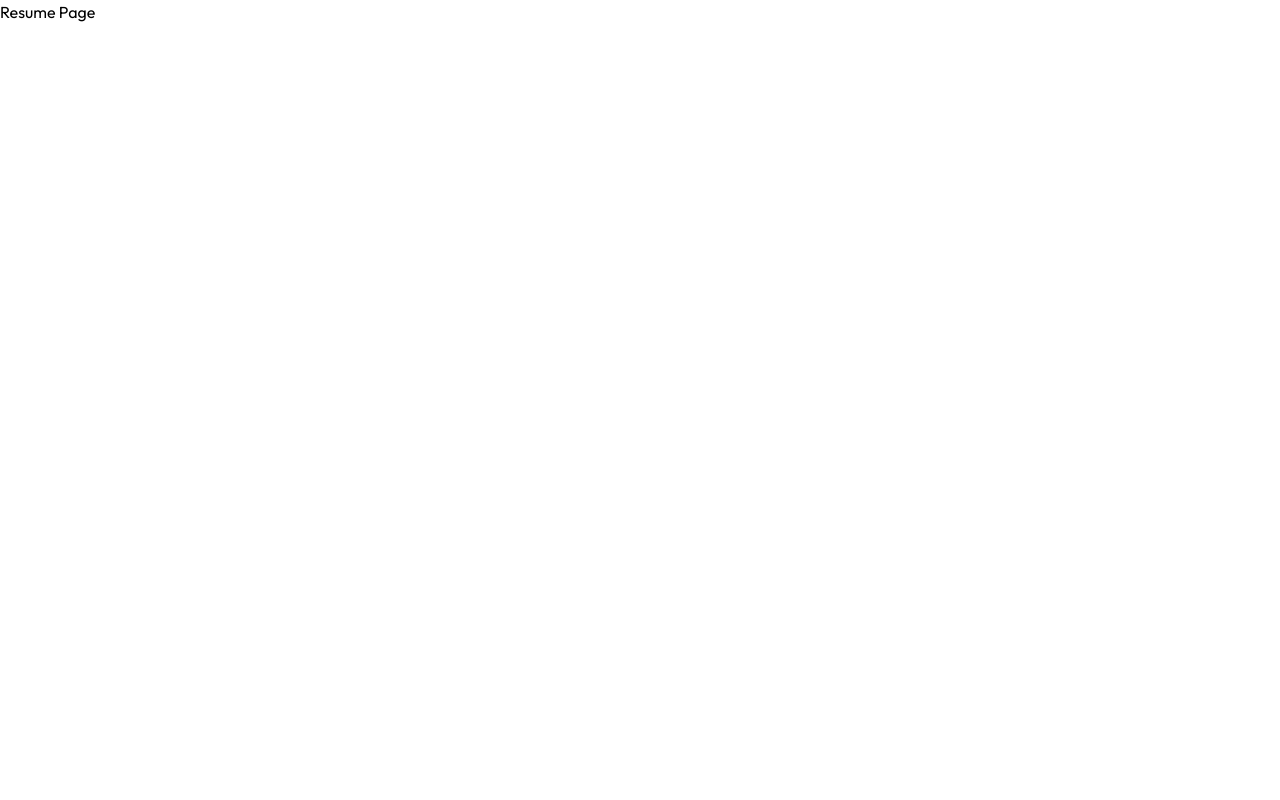
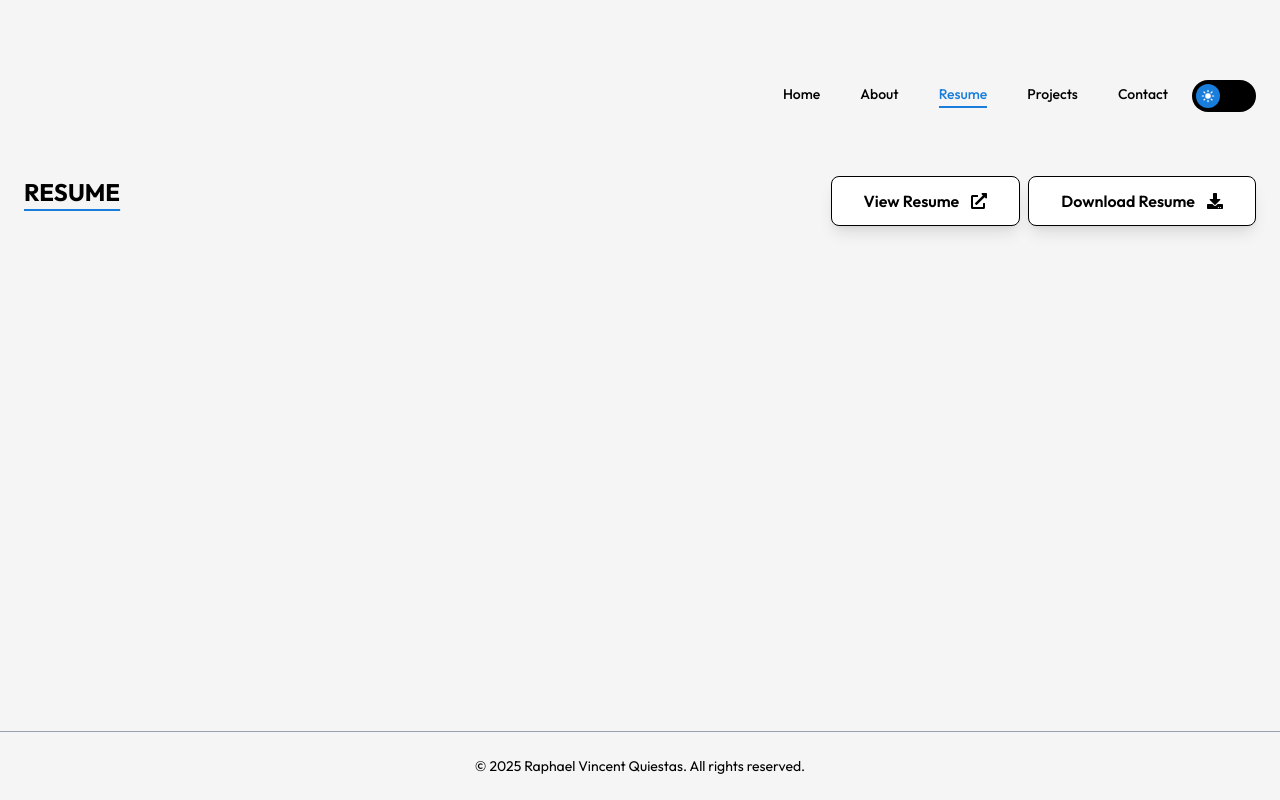
Before and after one commit to rvquiestas/my-portfolio, a React (Vite) app in the folder frontend/: page /resume in a window 1280 px wide. Built offline with nearby package versions, Linux system fonts and the light colour scheme; the HTML template or start-up script is replaced by a standard one.

Commit message:
Add Resume.jsx
+ Add PDF Viewer + PDF Download

```diff
--- a/frontend/src/components/Navbar.jsx
+++ b/frontend/src/components/Navbar.jsx
@@ -10,7 +10,7 @@ const Navbar = ({ currentPage = "Home" }) => {
   const navLinks = [
     { name: "Home", path: "/" },
     { name: "About", path: "/about" },
-    { name: "Resume", path: "/" },
+    { name: "Resume", path: "/resume" },
     { name: "Projects", path: "/" },
     { name: "Contact", path: "/" },
   ];
--- a/frontend/src/pages/Resume.jsx
+++ b/frontend/src/pages/Resume.jsx
@@ -1,10 +1,72 @@
-import React from 'react'
+import { useEffect } from 'react'
+import PageTransition from '../components/PageTransition'
+import { ThemeProvider } from '../Context/ThemeContext'
+import Navbar from '../components/Navbar'
+import Footer from '../components/Footer'
+import Container from '../components/Container'
+import Title from '../components/Title'
+import { FaExternalLinkAlt, FaDownload } from "react-icons/fa"
 
 const Resume = () => {
+  useEffect(() => {
+    document.body.classList.add("bg-bg");
+
+    return () => {
+      document.body.classList.remove("bg-bg");
+    };
+  }, []);
+
+  const handleViewResume = () => {
+    window.open('/rv-resume.pdf', '_blank');
+  };
+
+      const onButtonClick = () => {
+        const pdfUrl = "/rv-resume.pdf";
+        const link = document.createElement("a");
+        link.href = pdfUrl;
+        link.download = "rv-resume.pdf";
+        document.body.appendChild(link);
+        link.click();
+        document.body.removeChild(link);
+    };
+
   return (
-    <div>
-      <h1>Resume Page</h1>
-    </div>
+    <PageTransition key="resume-content">
+      <ThemeProvider>
+        <div className="min-h-screen flex flex-col">
+          <Navbar currentPage='Resume'/>
+
+          <section className="grow">
+            <Container>
+              <main className="flex flex-row items-start justify-between sm:mt-8 md:mt-12 pb-16 min-h-[30vh]">
+                <Title text1={"Resume"} text2={""} />
+
+                  <div className='flex gap-2'>
+                    <button
+                    onClick={handleViewResume}
+                    className="flex items-center justify-center gap-3 mx-auto bg-btn text-black border border-primary font-semibold px-8 py-3 rounded-lg transition duration-300 hover:scale-105 shadow-lg"
+                  >
+                    <span>View Resume</span>
+                    <FaExternalLinkAlt size={16} />
+                  </button>
+
+                  <button
+                    onClick={onButtonClick}
+                    className="flex items-center justify-center gap-3 mx-auto bg-btn text-black border border-primary font-semibold px-8 py-3 rounded-lg transition duration-300 hover:scale-105 shadow-lg"
+                  >
+                    <span>Download Resume</span>
+                    <FaDownload size={16} />
+                  </button>
+                  </div>
+
+              </main>
+            </Container>
+          </section>
+
+          <Footer />
+        </div>
+      </ThemeProvider>
+    </PageTransition>
   )
 }
 
```
Also changed, not shown: 2 other files (tests, documents, lock files or other folders).
